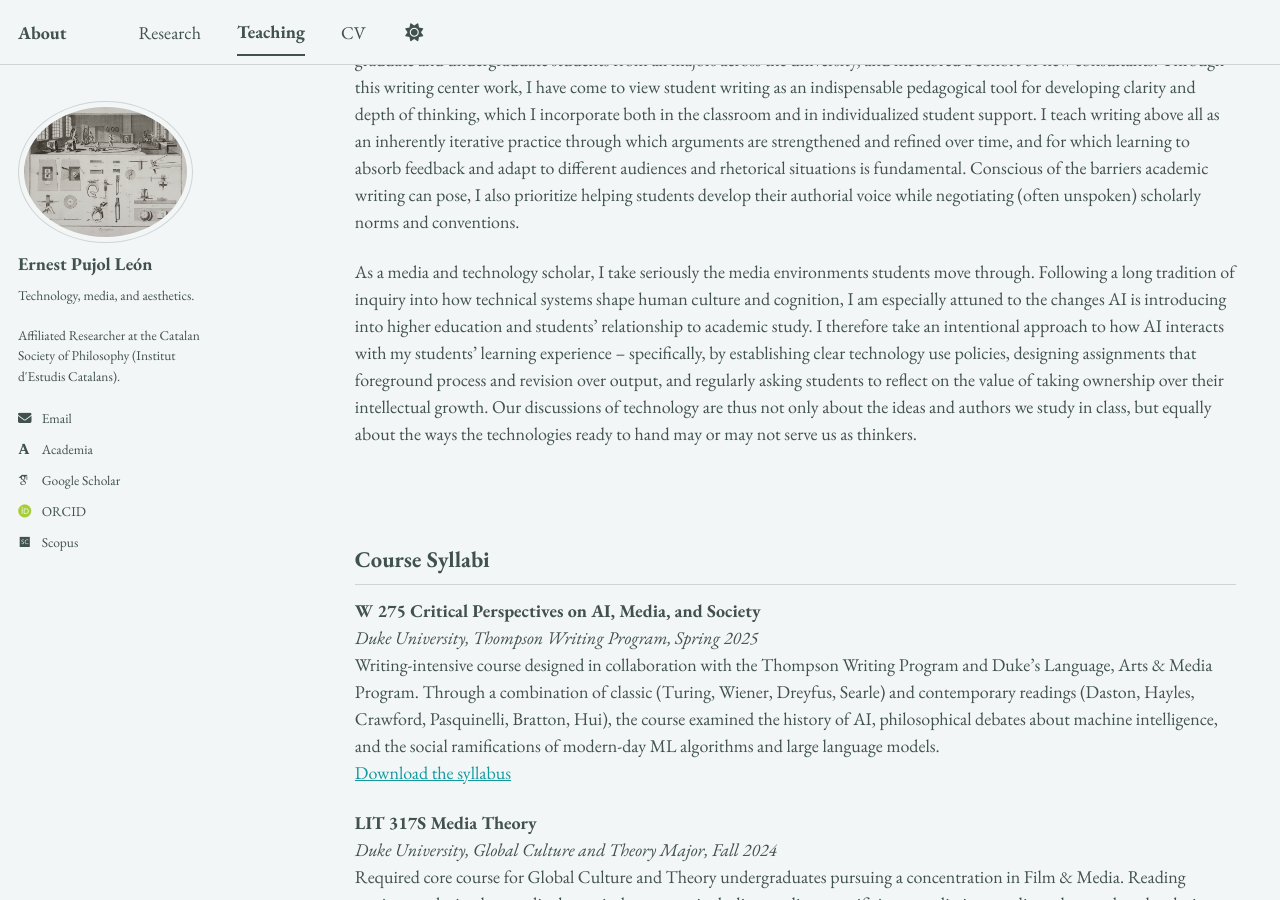
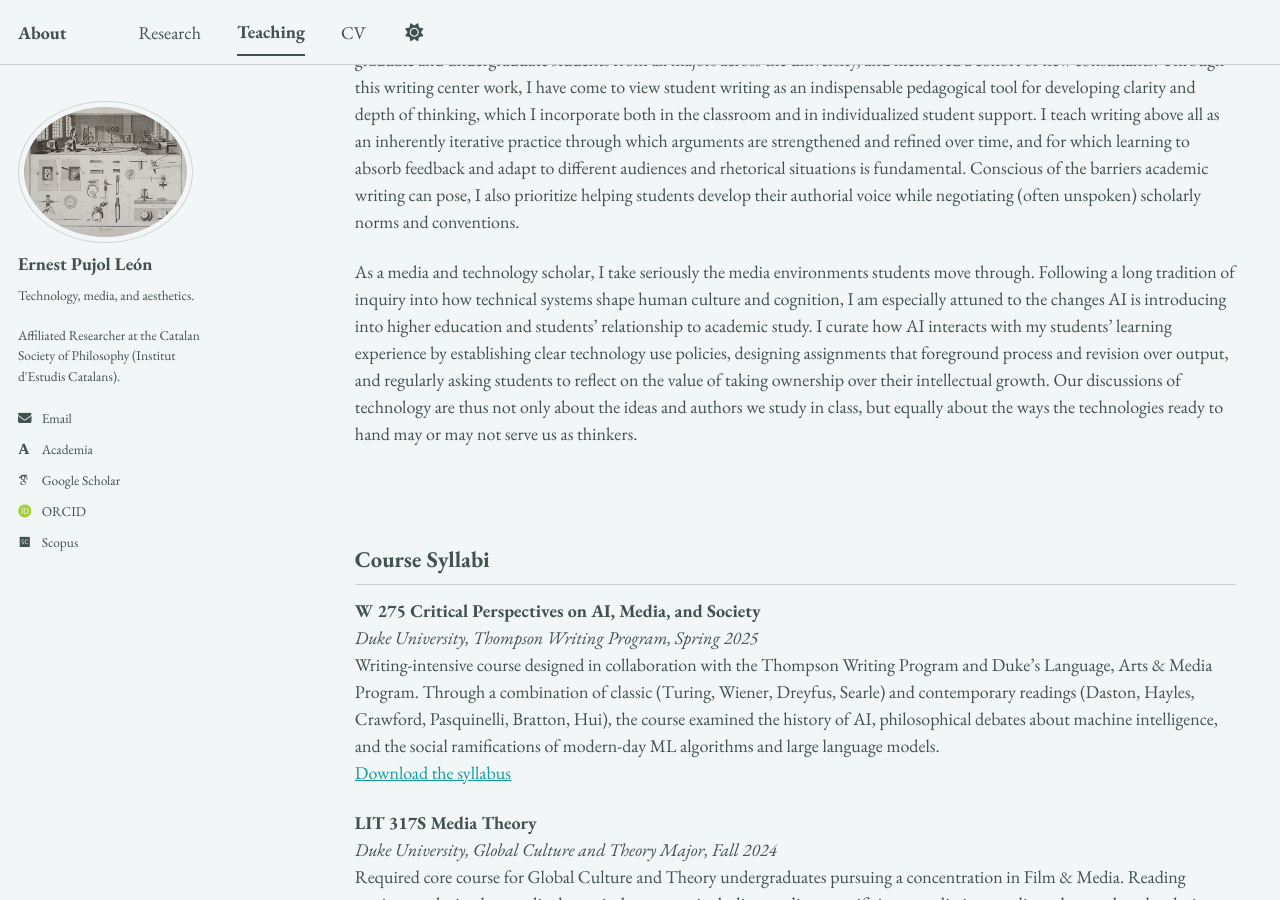
Before and after one commit to epujol90/epujol90.github.io, a Jekyll site: the page built from _pages/teaching.md, in a window 1280 px wide and 900 px high, scrolled down 548 px. Built offline with Jekyll 4.4.1, drawn with Linux system fonts in a browser that asks for light colours; some web fonts are replaced; a script bundle is joined from its source files by our own code; library files that are not in the unit come from our copies.

Commit message:
Update teaching.md

```diff
--- a/_pages/teaching.md
+++ b/_pages/teaching.md
@@ -11,7 +11,7 @@ My teaching experience includes both classroom instruction and writing center pr
 
 Beyond traditional coursework, my teaching is deeply indebted to my writing center experience. During my last two years at Duke, I worked as a writing consultant at the Thompson Writing Studio, where I led over 300 one-on-one consultations with graduate and undergraduate students from all majors across the university, and mentored a cohort of new consultants. Through this writing center work, I have come to view student writing as an indispensable pedagogical tool for developing clarity and depth of thinking, which I incorporate both in the classroom and in individualized student support. I teach writing above all as an inherently iterative practice through which arguments are strengthened and refined over time, and for which learning to absorb feedback and adapt to different audiences and rhetorical situations is fundamental. Conscious of the barriers academic writing can pose, I also prioritize helping students develop their authorial voice while negotiating (often unspoken) scholarly norms and conventions.
 
-As a media and technology scholar, I take seriously the media environments students move through. Following a long tradition of inquiry into how technical systems shape human culture and cognition, I am especially attuned to the changes AI is introducing into higher education and students’ relationship to academic study. I therefore take an intentional approach to how AI interacts with my students’ learning experience -- specifically, by establishing clear technology use policies, designing assignments that foreground process and revision over output, and regularly asking students to reflect on the value of taking ownership over their intellectual growth. Our discussions of technology are thus not only about the ideas and authors we study in class, but equally about the ways the technologies ready to hand may or may not serve us as thinkers.
+As a media and technology scholar, I take seriously the media environments students move through. Following a long tradition of inquiry into how technical systems shape human culture and cognition, I am especially attuned to the changes AI is introducing into higher education and students’ relationship to academic study. I curate how AI interacts with my students’ learning experience by establishing clear technology use policies, designing assignments that foreground process and revision over output, and regularly asking students to reflect on the value of taking ownership over their intellectual growth. Our discussions of technology are thus not only about the ideas and authors we study in class, but equally about the ways the technologies ready to hand may or may not serve us as thinkers.
 <br>
 <br>
 <br>
```
